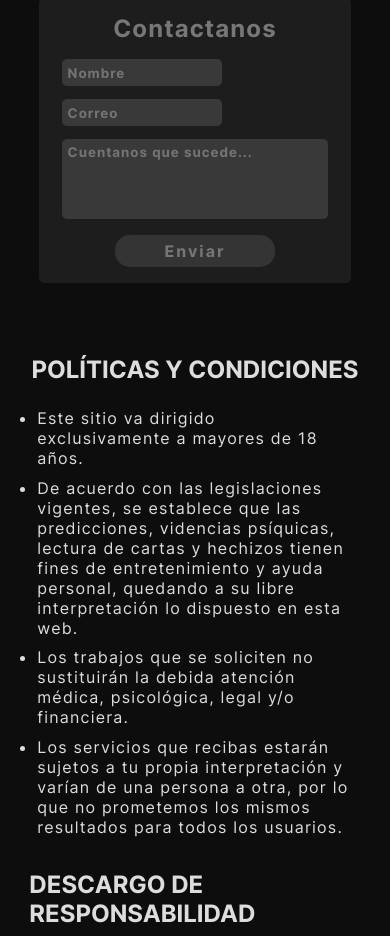
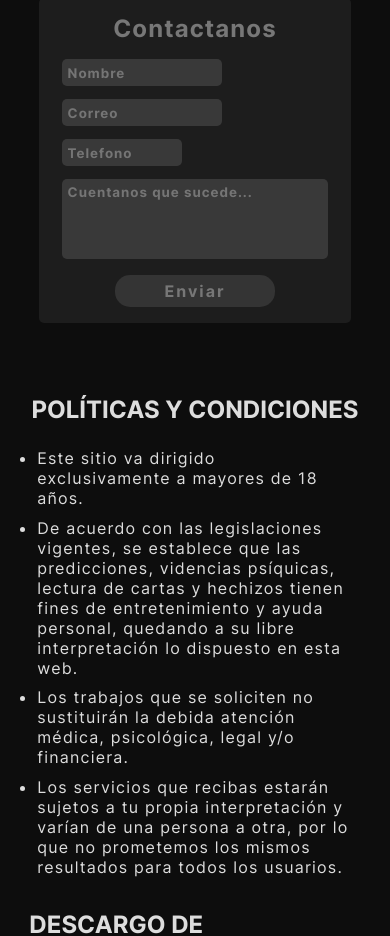
Before and after one commit to derwin9227/esoterismo, a React (Vite) app: page / in a window 390 px wide. Shown: the part 4935-5871 px from the top of the page. Built offline with nearby package versions, Linux system fonts and the light colour scheme.

Commit message:
agregando input de telefono al form de contacto

```diff
--- a/src/Components/contact/Contact.jsx
+++ b/src/Components/contact/Contact.jsx
@@ -11,6 +11,7 @@ const About = () => {
         <div className="contact__form-input">
               <input className="contact__form-input-name" name="nombre" type="text" placeholder="Nombre"/>
               <input className="contact__form-input-email" name="correo" type="text" placeholder="Correo"/>
+              <input className="contact__form-input-telf" name="telefono" type="text" placeholder="Telefono"/>
         </div>
         <textarea name="asunto"
                cols="30" rows="5"
--- a/src/Components/contact/contact.scss
+++ b/src/Components/contact/contact.scss
@@ -38,7 +38,7 @@
                 margin-right: 1rem;
             }
 
-            &-name, &-email{
+            &-name, &-email, &-telf{
                 border-radius: 5px;
                 border: none;
                 width: 60%;
@@ -63,6 +63,9 @@
                     //padding-right: .1rem;
                     //text-align: center;
                 }
+            }
+            &-telf{
+                width: 35%;
             }
         }
 
@@ -153,6 +156,9 @@
             &-input, &-subject{
                 width: 95%;
             }
+            &-input-telf{
+                width: 45%;
+            }
         }
     }
 }
--- a/src/Components/histories/histories.scss
+++ b/src/Components/histories/histories.scss
@@ -24,6 +24,7 @@
             width: 10rem;
             margin: .7rem auto;
             border-radius: 10px;
+            //object-fit: scale-down;
             //opacity: .7;
             //border: 2px solid black;
             //filter: invert(82%) sepia(66%) saturate(1%) hue-rotate(261deg) brightness(111%) contrast(73%);
```
